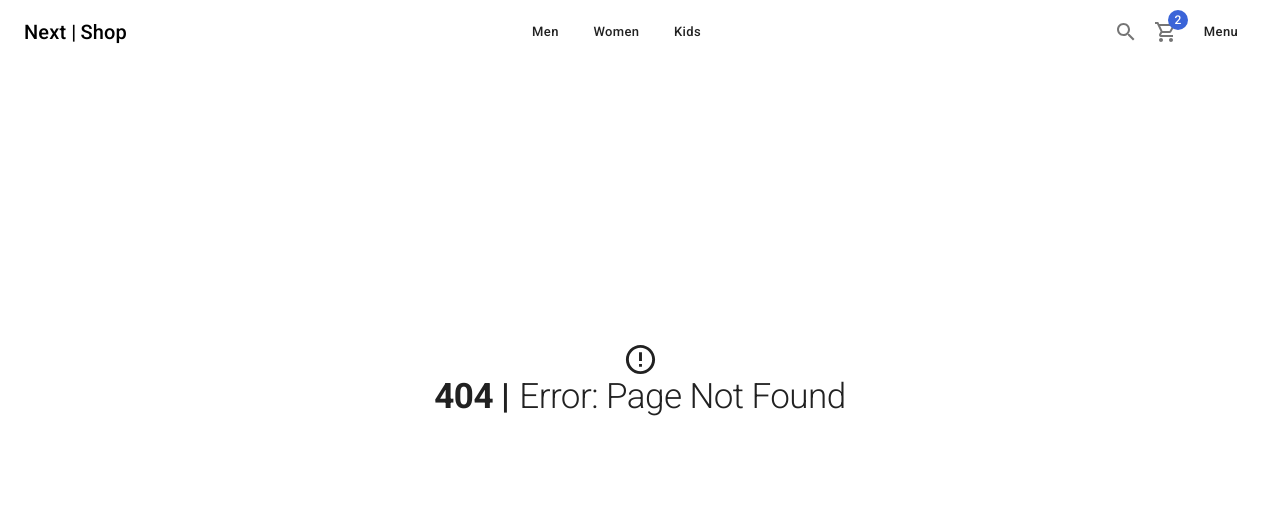
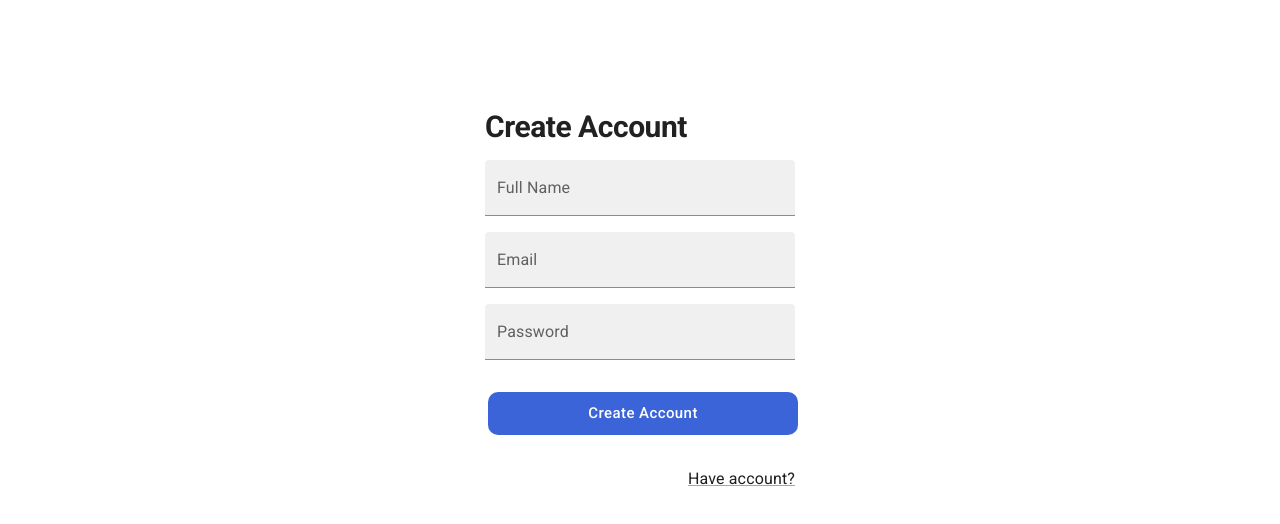
Before and after one commit to juandevsigner/NextShop, a Next.js app: page /auth/register in a window 1280 px wide. Before the commit this address had no page. Shown: the top 524 px of the page. Built offline with nearby package versions, Linux system fonts and the light colour scheme.

Commit message:
feat: auth pages

```diff
--- /dev/null
+++ b/pages/auth/register.tsx
@@ -0,0 +1,51 @@
+import { Box, Button, Grid, TextField, Typography, Link } from "@mui/material";
+import React from "react";
+import { AuthLayout } from "../../components/layout";
+import NextLink from "next/link";
+
+const RegisterPage = () => {
+  return (
+    <AuthLayout title="Login">
+      <Box sx={{ width: 350, padding: "10px 20px" }}>
+        <Grid container spacing={2}>
+          <Grid item xs={12}>
+            <Typography variant="h1" component="h1">
+              Create Account
+            </Typography>
+          </Grid>
+          <Grid item xs={12}>
+            <TextField label="Full Name" variant="filled" fullWidth />
+          </Grid>
+          <Grid item xs={12}>
+            <TextField label="Email" variant="filled" fullWidth />
+          </Grid>
+          <Grid item xs={12}>
+            <TextField
+              label="Password"
+              type="password"
+              variant="filled"
+              fullWidth
+            />
+          </Grid>
+        </Grid>
+        <Grid item sx={{ my: 4 }} xs={12}>
+          <Button
+            color="secondary"
+            size="large"
+            fullWidth
+            className="circular-btn"
+          >
+            Create Account
+          </Button>
+        </Grid>
+        <Grid item xs={12} display="flex" justifyContent="end">
+          <NextLink href="/auth/login" legacyBehavior passHref>
+            <Link underline="always">Have account?</Link>
+          </NextLink>
+        </Grid>
+      </Box>
+    </AuthLayout>
+  );
+};
+
+export default RegisterPage;
--- a/styles/globals.css
+++ b/styles/globals.css
@@ -52,3 +52,6 @@ a {
   background-color: #c7c7c744 !important;
   margin: 0 10px !important;
 }
+.MuiInputBase-input {
+  background-color: white;
+}
```
Also changed, not shown: pages/auth/login.tsx (added, +48 -0 lines).
